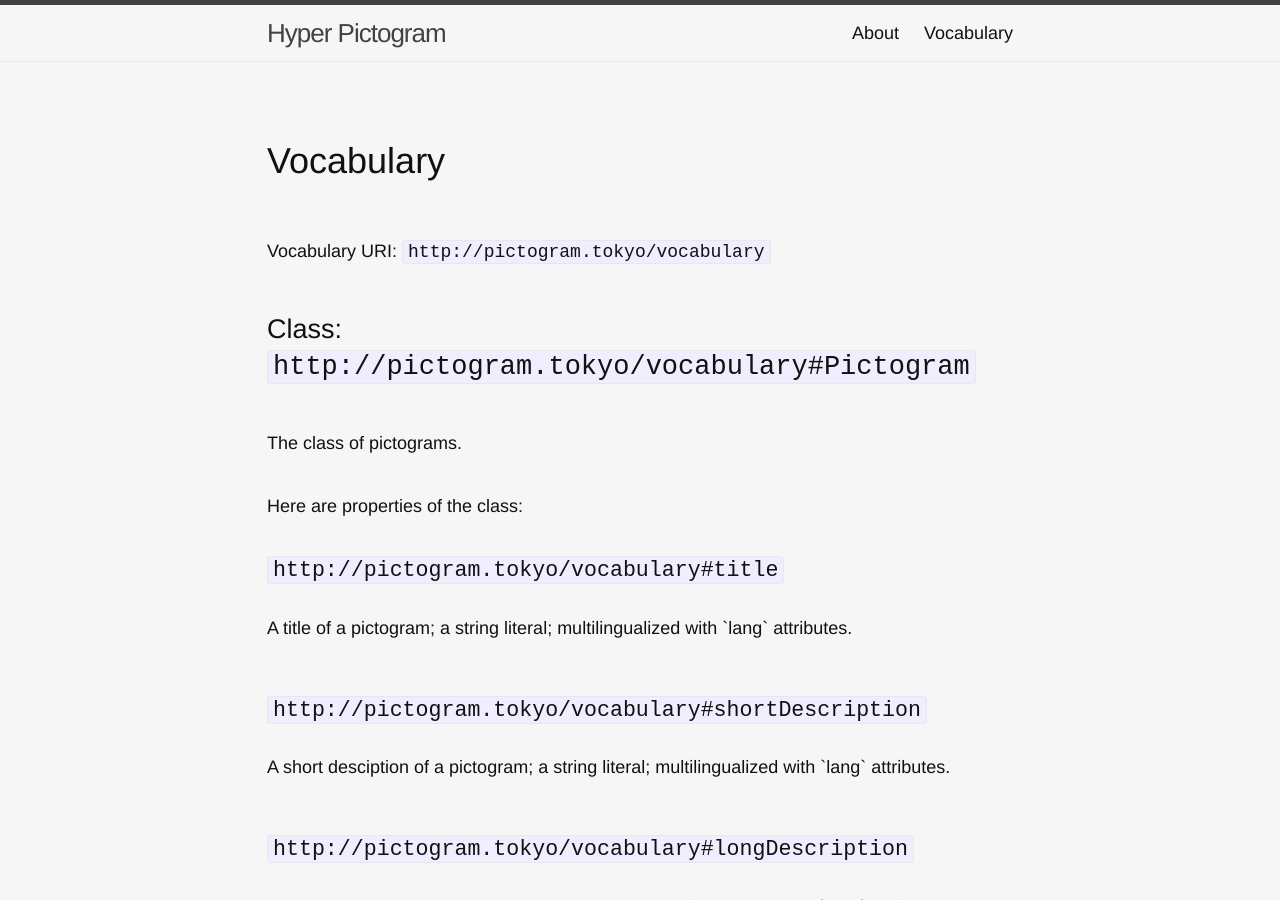
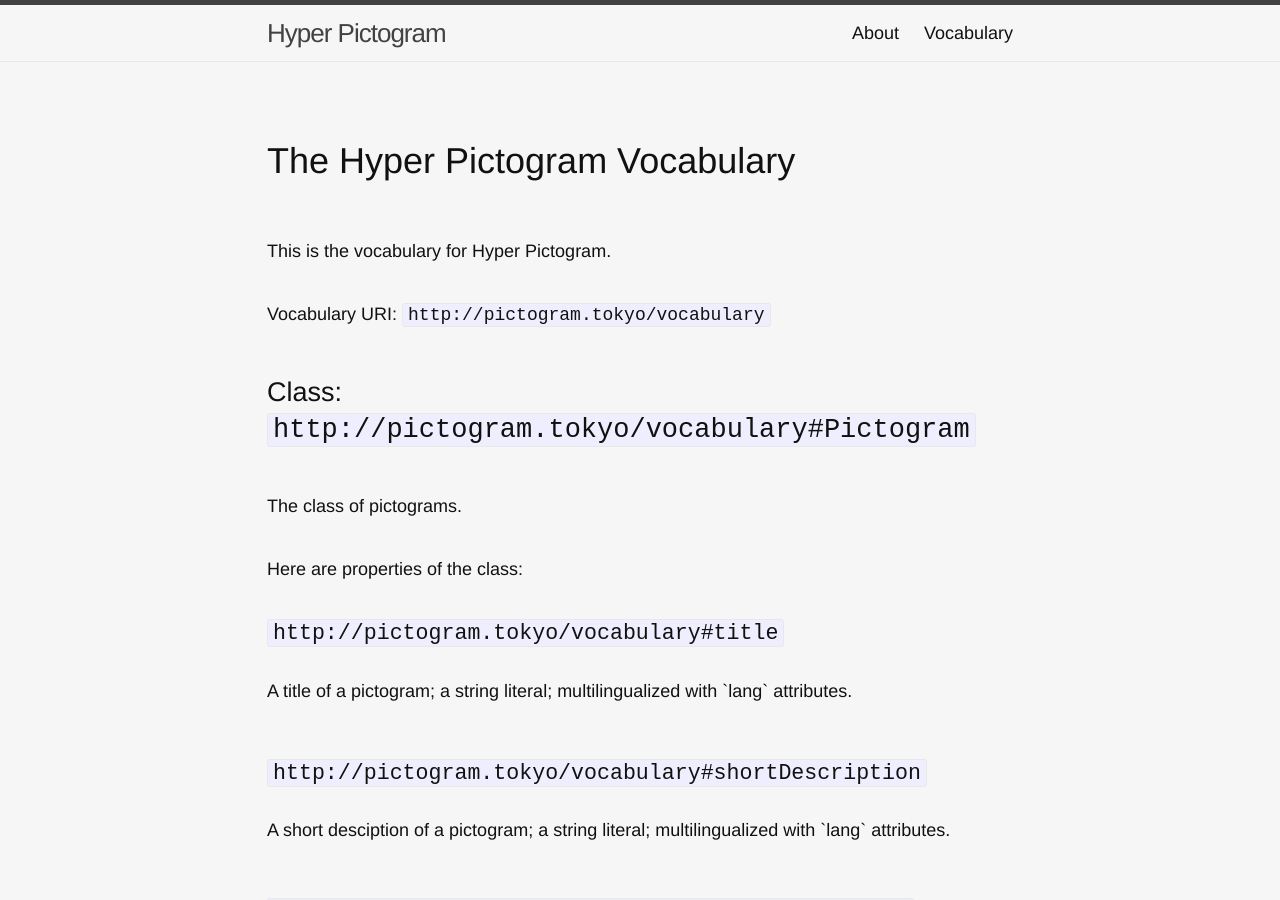
Before and after one commit to hyperpictogram/hyperpictogram.github.io, a Jekyll site: the page built from vocabulary.html, in a window 1280 px wide and 900 px high. Built offline with Jekyll 4.4.1, drawn with Linux system fonts in a browser that asks for light colours.

```diff
--- a/vocabulary.html
+++ b/vocabulary.html
@@ -5,7 +5,9 @@
 
 <div class="vocabulary">
 
-  <h1>Vocabulary</h1>
+  <h1>The Hyper Pictogram Vocabulary</h1>
+
+  <p>This is the vocabulary for Hyper Pictogram.</p>
 
   <p>Vocabulary URI: <code>http://pictogram.tokyo/vocabulary</code></p>
 
```
Also changed, not shown: 1 other file.
